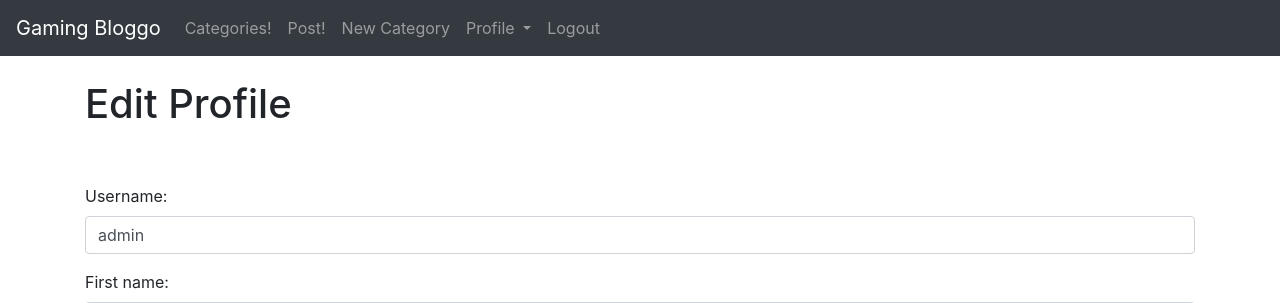
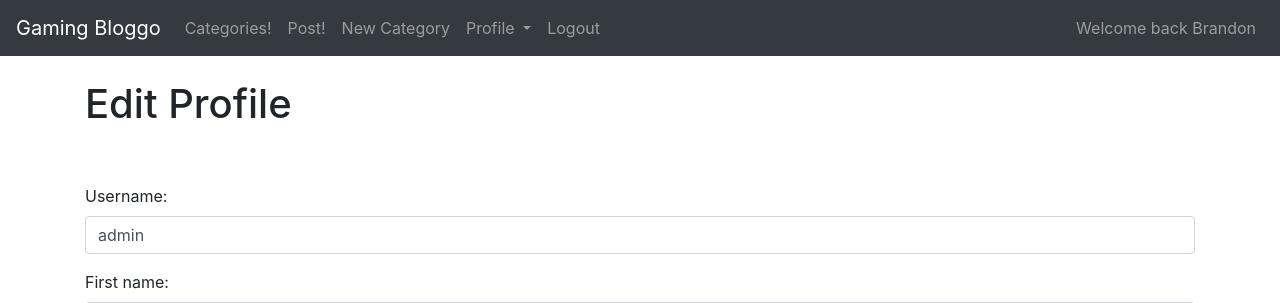
Before and after one commit to BrandonPCollins/my-project-4, a Django app: page /members/edit_profile/ in a window 1280 px wide. Shown: the top 303 px of the page. Run offline with Django 4.2, Linux system fonts and the light colour scheme; a user stored in the database is signed in.

Commit message:
Name in Navar

```diff
--- a/myblog/templates/base.html
+++ b/myblog/templates/base.html
@@ -90,6 +90,17 @@
 
             {% endif %}
         </ul>
+
+        {% if user.is_authenticated %}
+        <ul class="navbar-nav ml-auto">
+          <li class="nav-item">
+            <a class="nav-link" href="{% url 'show_profile_page' user.profile.id %}">
+              Welcome back {{ user.first_name }}
+            </a>
+          </li>
+        </ul>
+        {% endif %}
+
         </div>
     </nav>
 
```
